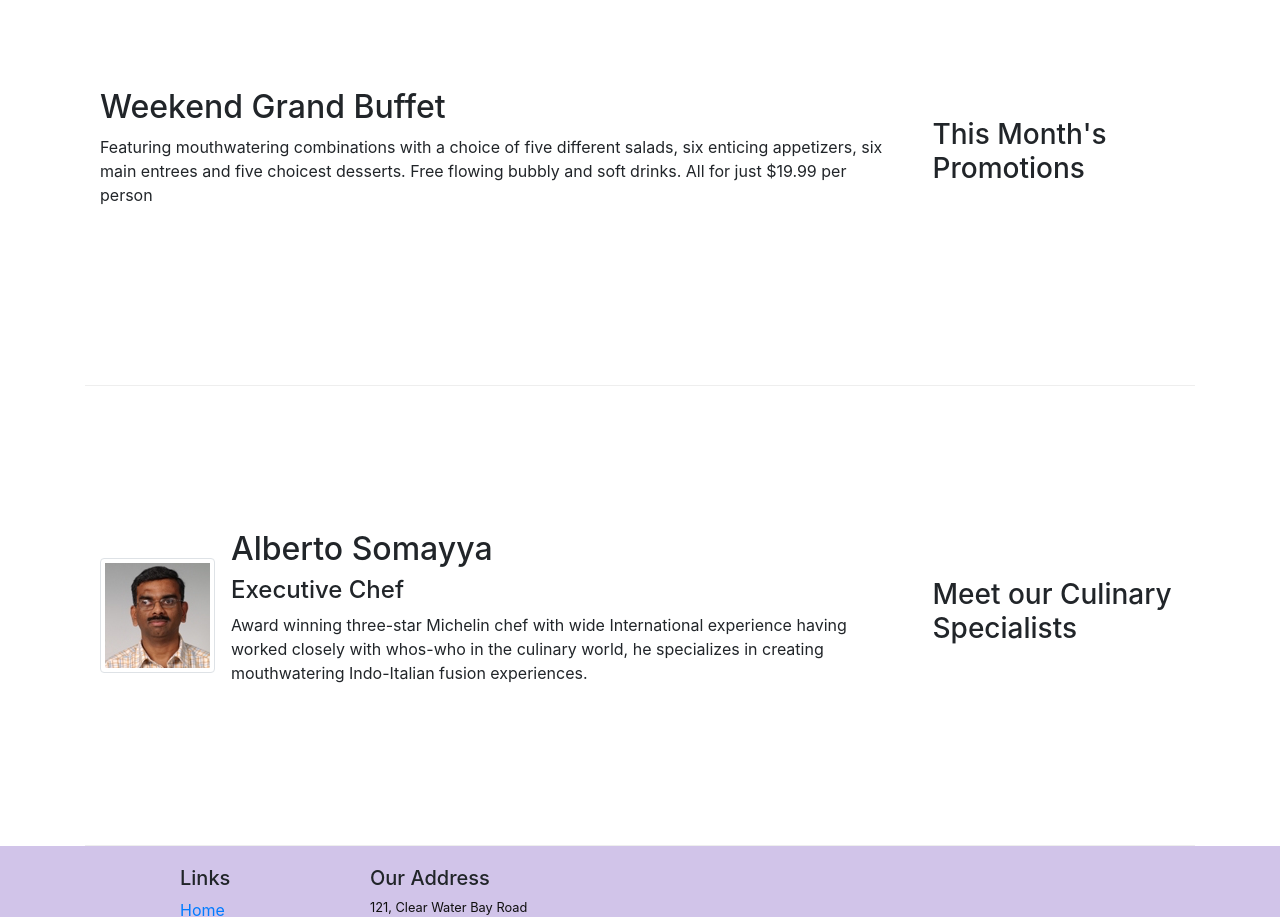
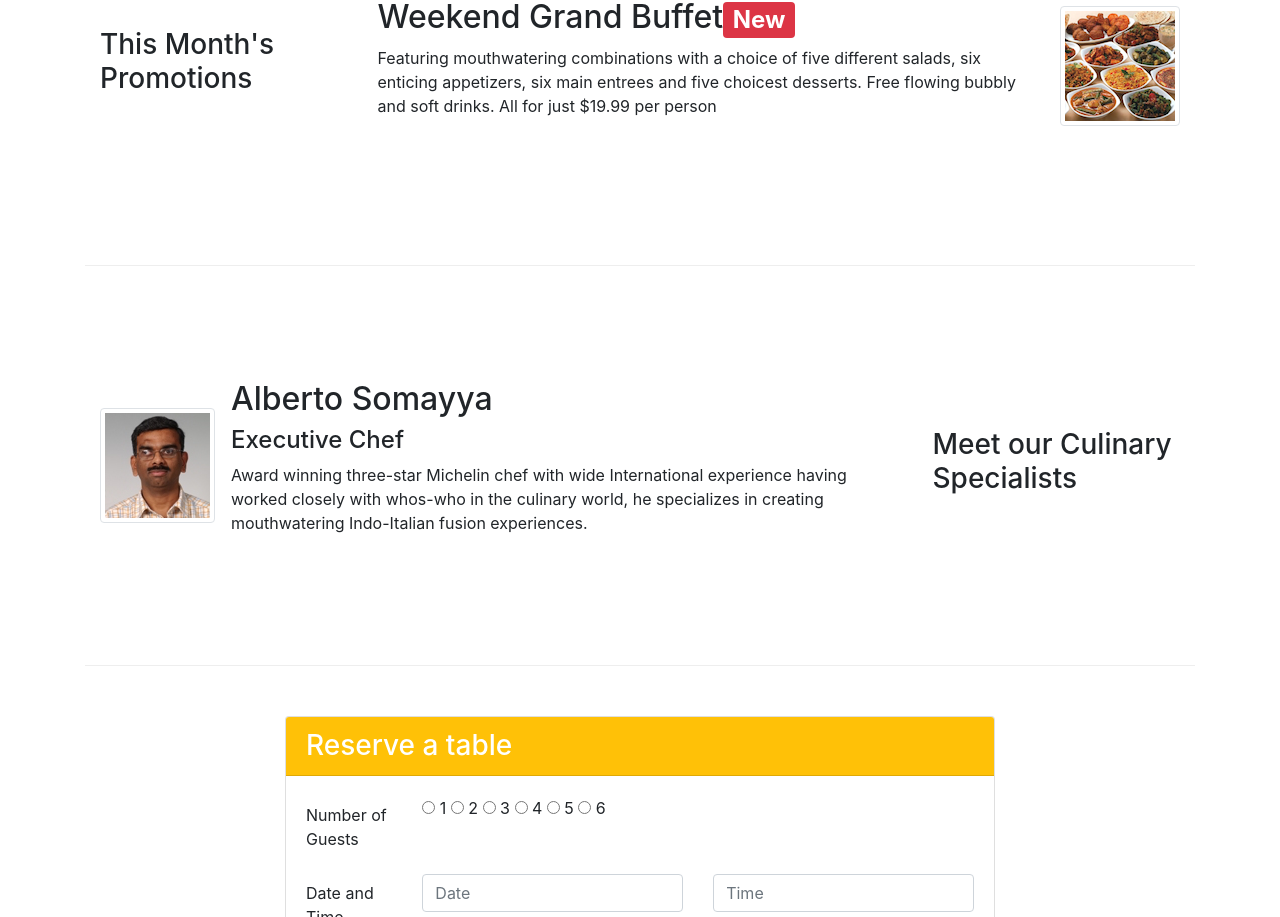
Before and after one commit to AhmedHassan97/confusion, a plain HTML site: page index.html in a window 1280 px wide. Shown: the part 868-1785 px from the top of the page. Drawn offline with nearby package versions, Linux system fonts and the light colour scheme.

Commit message:
Assigment 2

```diff
--- a/CSS/stylesheet.css
+++ b/CSS/stylesheet.css
@@ -6,7 +6,7 @@
   margin:0 auto;
   padding: 50px 0 50px 0;
   border-bottom:1px ridge;
-  min-height: 460px;
+  min-height: 400px;
 
 }
 
@@ -38,3 +38,12 @@ body{
 .mycystom{
   padding-left: 10px;
 }
+.hassan{
+  padding-left: 4px;
+  padding-right: 4px;
+}
+.unstyled{
+  text-decoration: none;
+  color: black;
+
+}
--- a/index.html
+++ b/index.html
@@ -16,18 +16,7 @@
 </head>
 
 <body>
-  <!-- <nav class="navbar navbar-dark navbar-expand-sm bg-primary fixed-top">
-    <div class="container">
-      <a  class="navbar-brand" href="#"> Ristorante con Fusion </a>
-        <ul class="navbar-nav mr-auto">
-          <li class="nav-item active"> <a class="nav-link" href="#">Home</a></li>
-          <li class="nav-item"><a class="nav-link" href="./aboutus.html">About</a></li>
-          <li class="nav-item"><a class="nav-link" href="#">Menu</a></li>
-          <li class="nav-item"><a class="nav-link" href="#">Contact Us</a></li>
 
-        </ul>
-    </div>
-  </nav> -->
   <nav class="navbar navbar-expand-sm navbar-dark fixed-top">
     <div class="container">
       <button class="navbar-toggler" type="button" data-toggle="collapse" data-target="#navbarNav" aria-controls="navbarNav" aria-expanded="false" aria-label="Toggle navigation">
@@ -60,9 +49,12 @@
                     <h1>Ristorante con Fusion</h1>
                     <p>We take inspiration from the World's best cuisines, and create a unique fusion experience. Our lipsmacking creations will tickle your culinary senses!</p>
                 </div>
-                <div class="col-12 col-sm align-self-center">
+                <div class="col-12 col-sm-3 align-self-center">
                   <img src="img/logo.png" class="img-fluid">
               </div>
+              <div class="col-12 col-sm-3 align-self-center">
+                <button class="btn btn-lg btn-block bg-warning" ><a href="#card1" class="text-decoration-none text-dark">Reserve table</a></button>
+            </div>
             </div>
         </div>
     </header>
@@ -89,15 +81,22 @@
 
 
         <div class="row row-content align-items-center">
-            <div class="col-12 col-sm-4 order-sm-last col-md-3">
+            <div class="col-12 col-sm-4 order-sm-first col-md-3">
                 <h3>This Month's Promotions</h3>
             </div>
-            <div class="col col-sm order-sm-first col-md">
-                <h2>Weekend Grand Buffet</h2>
-                <p>Featuring mouthwatering combinations with a choice of five different salads, six enticing appetizers, six main entrees and five choicest desserts. Free flowing bubbly and soft drinks. All for just $19.99 per person </p>
+            <div class="col col-sm order-sm-last col-md">
+              <div class="media">
+                <div class="media-body">
+                  <h2> Weekend Grand Buffet<span class="badge badge-danger">New</span></h2>
+                  <p class="d-none d-sm-block">Featuring mouthwatering combinations with a choice of five different
+                    salads, six enticing appetizers, six main entrees and five choicest desserts.
+                     Free flowing bubbly and soft drinks. All for just $19.99 per person </p>
+                </div>
+                <img class="d-flex ml-3 img-thumbnail align-self-center"
+                        src="img/buffet.png" alt="Uthappizza">
+            </div>
             </div>
         </div>
-
         <div class="row row-content align-items-center">
             <div class="col-12 col-sm-4 order-sm-last col-md-3">
                 <h3>Meet our Culinary Specialists</h3>
@@ -115,9 +114,59 @@
                         creating mouthwatering Indo-Italian fusion experiences.
                         </p>
                 </div>
+              </div>
             </div>
+          </div>
+          <div class="row row-content" id="card1">
+            <div class="col"></div>
+            <div class="col-12 col-sm-8">
+              <div class="card">
+                <h3 class="card-header bg-warning text-white">Reserve a table</h3>
+                <div class="card-body">
+                  <form>
+                    <div class="form-group row">
+                      <label for="numberofguests" class="col-sm-2 col-form-label">Number of Guests</label>
+                      <div class="col-sm-10">
+                        <label class="radio-inline">
+                          <input type="radio" name="optradio"> 1
+                        </label>
+                        <label  class="radio-inline">
+                          <input type="radio" name="optradio"> 2
+                        </label>
+                        <label  class="radio-inline">
+                          <input type="radio" name="optradio"> 3
+                        </label>
+                        <label   class="radio-inline">
+                          <input type="radio" name="optradio"> 4
+                        </label>
+                        <label   class="radio-inline">
+                          <input type="radio" name="optradio"> 5
+                        </label>
+                        <label  class="radio-inline">
+                          <input type="radio" name="optradio"> 6
+                        </label>
+                      </div>
+                    </div>
+                    <div class="form-group row">
+                      <label for="dateandtime" class="col-12 col-sm-2 col-form-label">Date and Time</label>
+                      <div class="col-12 col-sm-5">
+                          <input type="text" class="form-control" id="dateandtime" placeholder="Date">
+                      </div>
+                      <div class=" col-12 col-sm-5">
+                        <input type="text" class="form-control" id="time" placeholder="Time" >
+                      </div>
+                  </div>
+                  <div class="form-group row">
+                    <div class="offset-md-2 col-md-10">
+                        <button class="btn btn-primary">Reserve</button>
+                    </div>
+                </div>
+                  </form>
+                </div>
+              </div>
             </div>
-        </div>
+            <div class="col"></div>
+          </div>
     </div>
 
     <footer class="footer">
```
